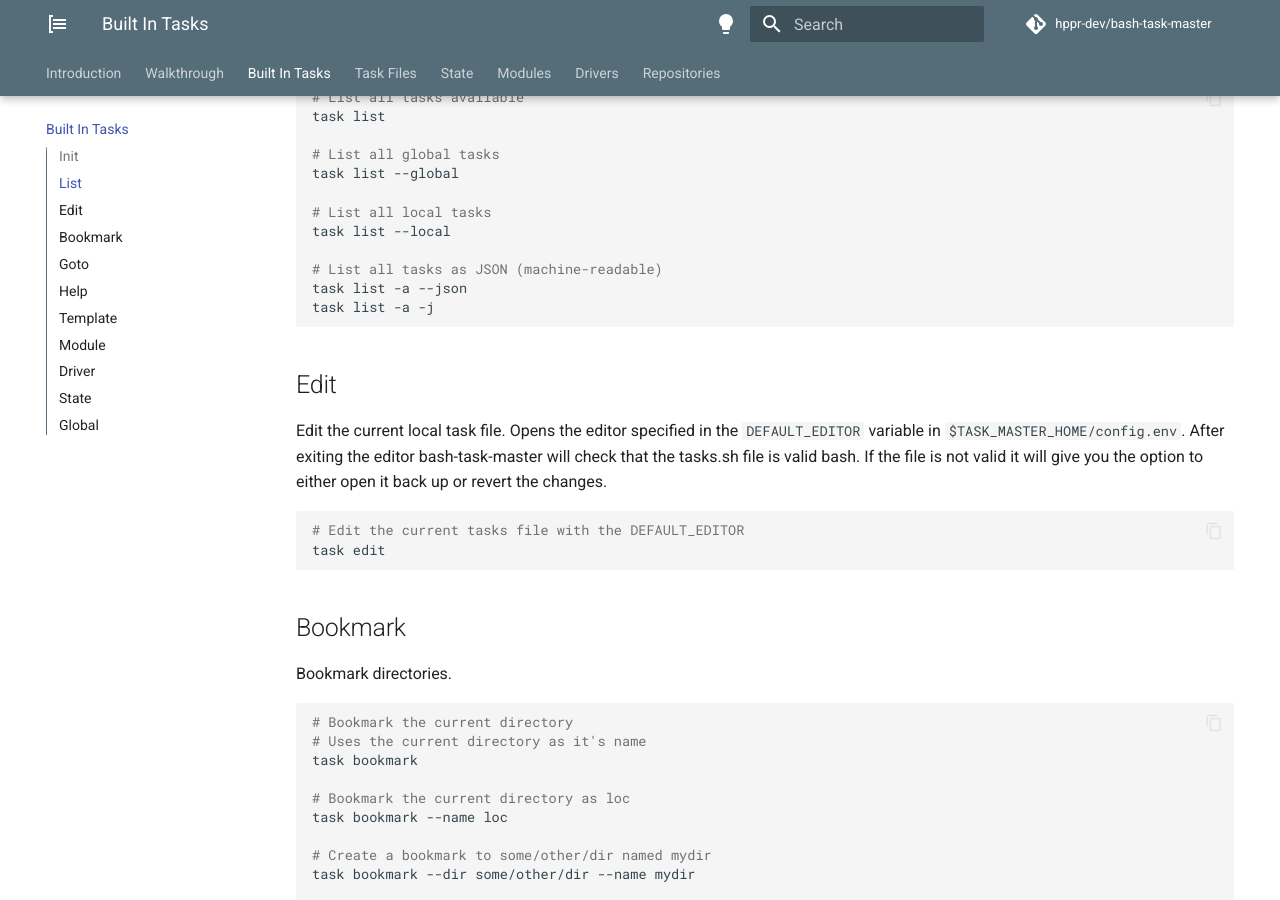
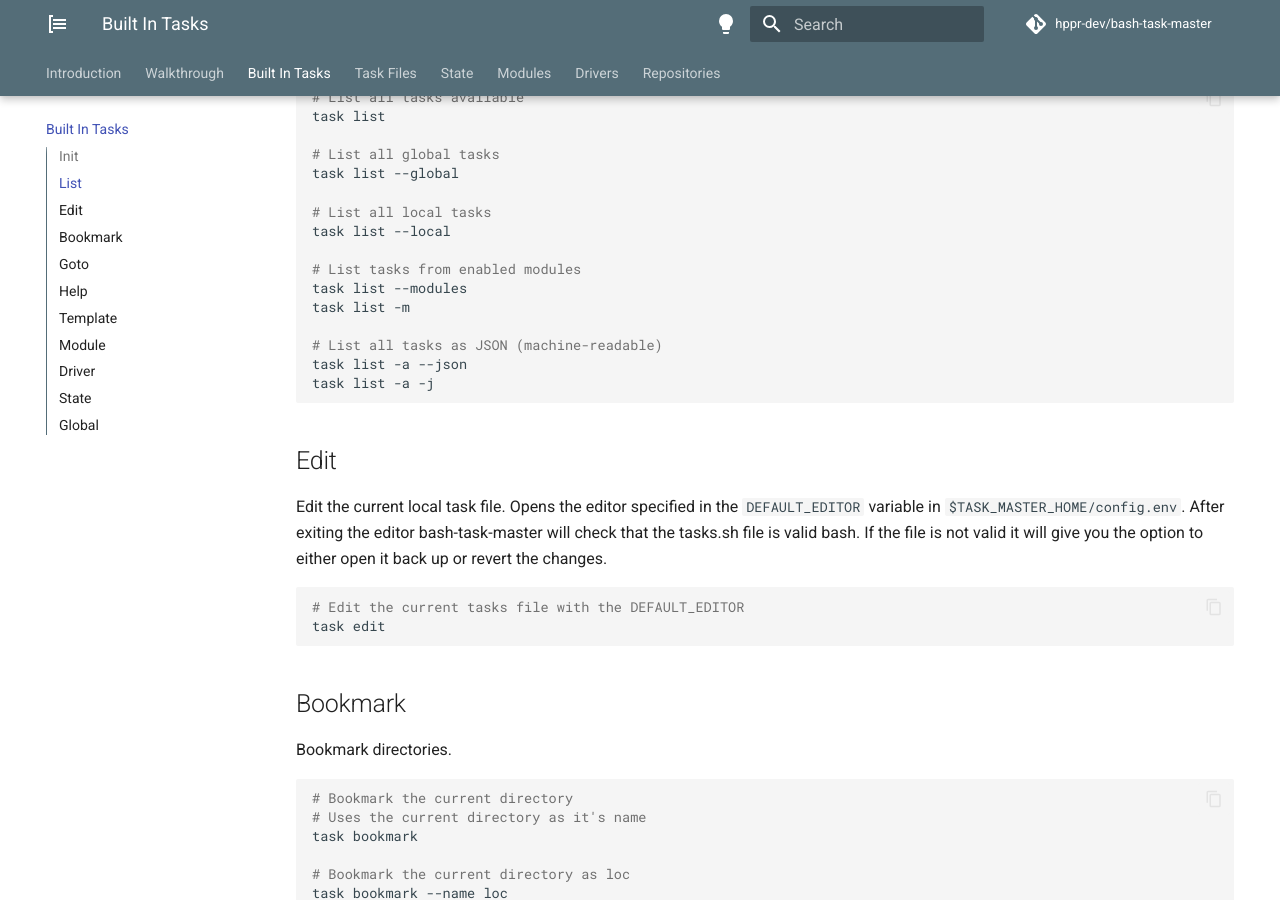
Before and after one commit to hppr-dev/docs-bash-task-master, an MkDocs documentation site: the page built from docs/built_in_tasks.md, in a window 1280 px wide and 900 px high, scrolled down 923 px. Built offline with MkDocs 1.6.1 and Material for MkDocs 9.7.7, drawn with Linux system fonts in a browser that asks for light colours; comment, search, counter and statistics services are not loaded.

Commit message:
Update built in tasks documents.

```diff
--- a/docs/built_in_tasks.md
+++ b/docs/built_in_tasks.md
@@ -48,6 +48,10 @@ task list --global
 
 # List all local tasks
 task list --local
+
+# List tasks from enabled modules
+task list --modules
+task list -m
 
 # List all tasks as JSON (machine-readable)
 task list -a --json
```
